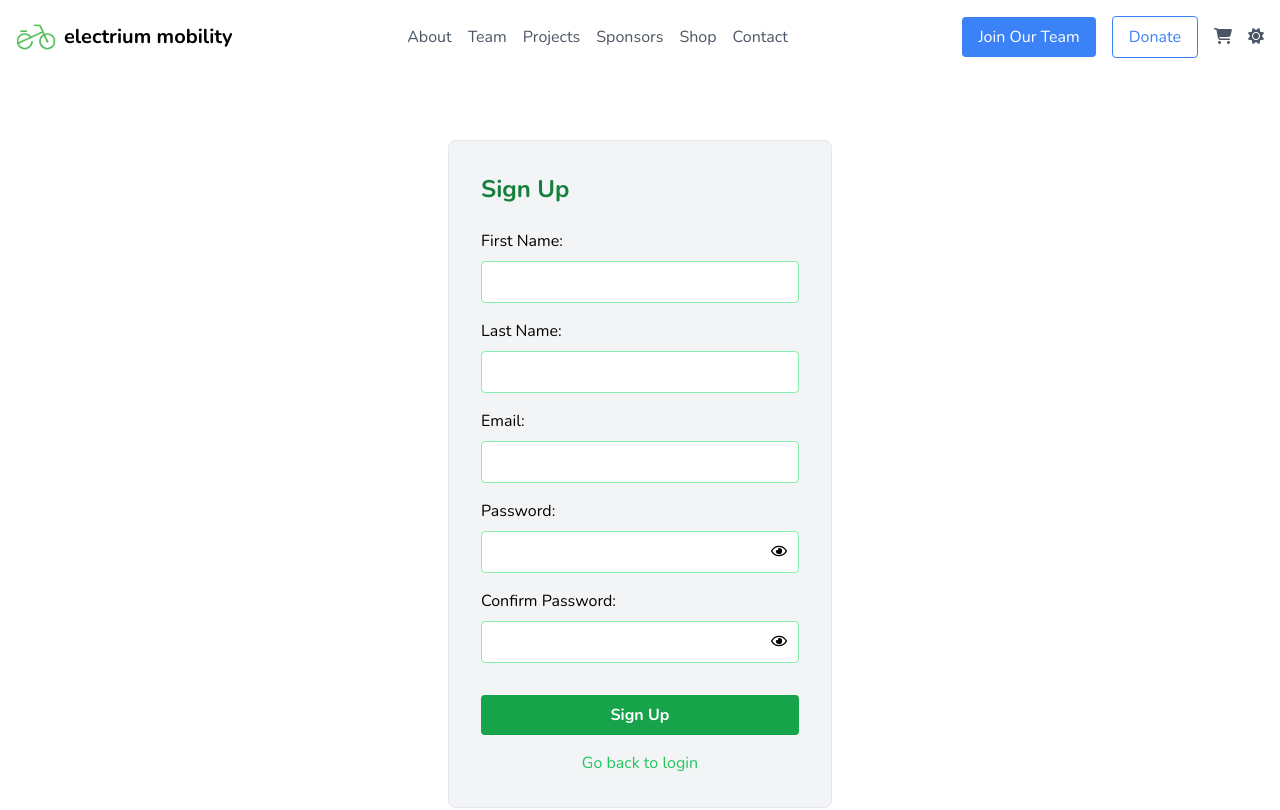
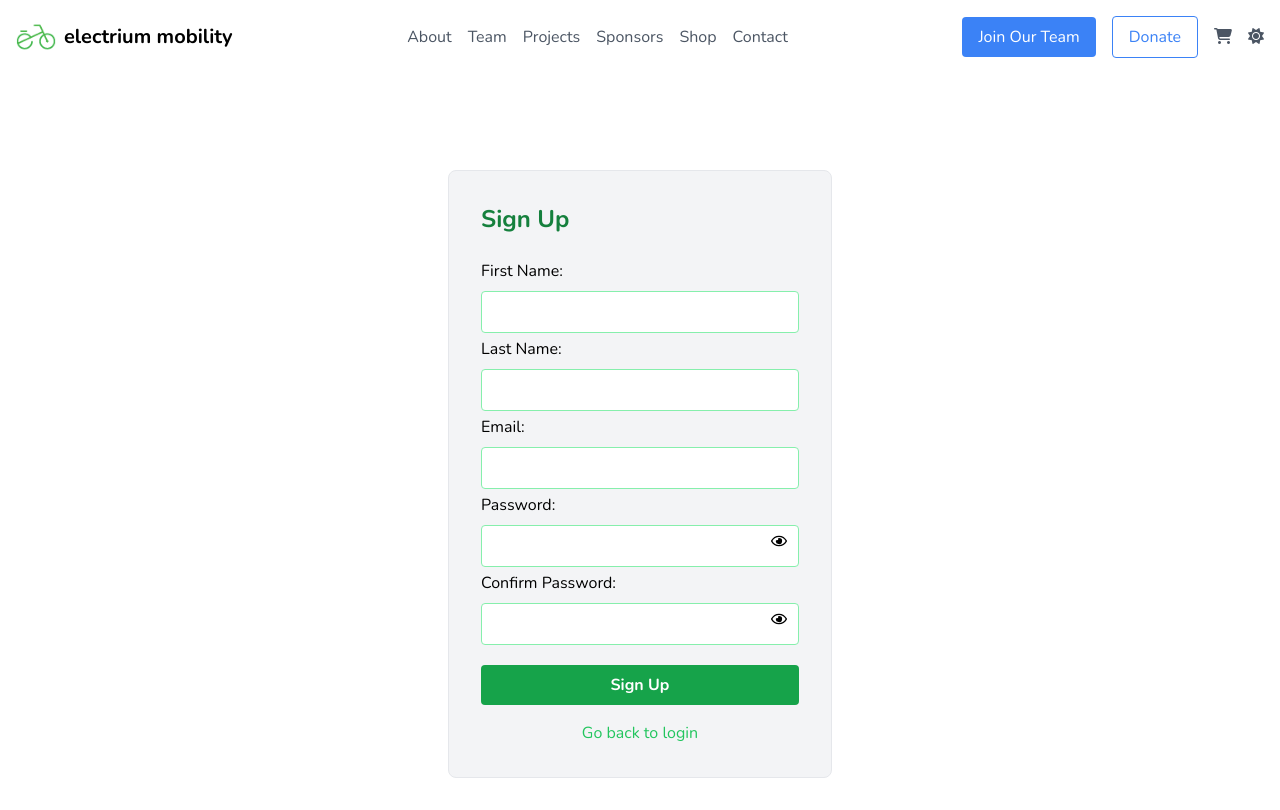
Before and after one commit to Electrium-Mobility/Electrium-store, a Next.js app: page /signup in a window 1280 px wide. Shown: the top 810 px of the page. Built offline with nearby package versions, Linux system fonts and the light colour scheme; no server answers.

Commit message:
Adds field validation for sign up page

```diff
--- a/app/signup/page.tsx
+++ b/app/signup/page.tsx
@@ -6,54 +6,120 @@ import Link from "next/link";
 import { FaRegEye, FaRegEyeSlash } from "react-icons/fa";
 
 export default function SignupPage() {
+  // State for form fields
+  const [formData, setFormData] = useState({
+    first_name: '',
+    last_name: '',
+    email: '',
+    password: '',
+    confirmPassword: ''
+  });
+
   const [showPassword, setShowPassword] = useState(false);
   const [showConfirmPassword, setShowConfirmPassword] = useState(false);
-  const [password, setPassword] = useState("");
-  const [confirmPassword, setConfirmPassword] = useState("");
+  const [passwordMatch, setPasswordMatch] = useState(true);
+  const [serverErrors, setServerErrors] = useState<{[key: string]: string[]}>({});
 
-  const [passwordMatch, setPasswordMatch] = useState(true);
-
+  // Handle input changes
+  const handleInputChange = (e: React.ChangeEvent<HTMLInputElement>) => {
+    const { name, value } = e.target;
+    setFormData(prev => ({
+      ...prev,
+      [name]: value
+    }));
+  };
   const togglePasswordVisibility = () => {
     setShowPassword(!showPassword);
   };
+
   const toggleConfirmPasswordVisibility = () => {
     setShowConfirmPassword(!showConfirmPassword);
   };
 
   useEffect(() => {
-    function comparePasswords() {
-      if (password === confirmPassword) {
-        setPasswordMatch(true);
-      } else {
-        setPasswordMatch(false);
+    setPasswordMatch(formData.password === formData.confirmPassword);
+  }, [formData.password, formData.confirmPassword]);
+
+  const handleSubmit = async (formDataSubmit: FormData) => {
+    if (!passwordMatch) return;
+
+    // Only clear errors for fields that have new submissions
+    const newServerErrors = { ...serverErrors };
+    Object.keys(newServerErrors).forEach(key => {
+      if (formDataSubmit.get(key)) {
+        delete newServerErrors[key];
       }
+    });
+    setServerErrors(newServerErrors);
+
+    const response = await signup(formDataSubmit);
+
+    if (response && 'errors' in response) {
+      setServerErrors(prev => ({
+        ...prev,
+        ...response.errors
+      }));
+      return;
     }
-    comparePasswords();
-  }, [password, confirmPassword]);
+  };
 
   return (
     <div className="h-screen w-full flex items-center justify-center">
-      <form className="bg-gray-100 border border-gray-200 p-8 rounded-lg w-full max-w-sm" action={(data) => {setPassword(""); setConfirmPassword(""); signup(data)}}>
+      <form className="bg-gray-100 border border-gray-200 p-8 rounded-lg w-full max-w-sm" action={handleSubmit}>
         <h2 className="text-2xl font-bold mb-6 text-green-700">Sign Up</h2>
+
         <label htmlFor="first_name" className="block text-black mb-2">First Name:</label>
-        <input id="first_name" name="first_name" type="text" required className="w-full p-2 mb-4 border border-green-300 rounded" />
+        <input
+          id="first_name"
+          name="first_name"
+          type="text"
+          value={formData.first_name}
+          onChange={handleInputChange}
+          required
+          className="w-full p-2 mb-1 border border-green-300 rounded"
+        />
+        {serverErrors.first_name && (
+          <p className="text-red-500 text-sm mb-2">{serverErrors.first_name[0]}</p>
+        )}
+
         <label htmlFor="last_name" className="block text-black mb-2">Last Name:</label>
-        <input id="last_name" name="last_name" type="text" required className="w-full p-2 mb-4 border border-green-300 rounded" />
+        <input
+          id="last_name"
+          name="last_name"
+          type="text"
+          value={formData.last_name}
+          onChange={handleInputChange}
+          required
+          className="w-full p-2 mb-1 border border-green-300 rounded"
+        />
+        {serverErrors.last_name && (
+          <p className="text-red-500 text-sm mb-2">{serverErrors.last_name[0]}</p>
+        )}
+
         <label htmlFor="email" className="block text-black mb-2">Email:</label>
-        <input id="email" name="email" type="email" required className="w-full p-2 mb-4 border border-green-300 rounded" />
+        <input
+          id="email"
+          name="email"
+          type="email"
+          value={formData.email}
+          onChange={handleInputChange}
+          required
+          className="w-full p-2 mb-1 border border-green-300 rounded"
+        />
+        {serverErrors.email && (
+          <p className="text-red-500 text-sm mb-2">{serverErrors.email[0]}</p>
+        )}
+
         <label htmlFor="password" className="block text-black mb-2">Password:</label>
         <div className="relative">
           <input
             id="password"
             name="password"
-            value={password}
+            value={formData.password}
             type={showPassword ? "text" : "password"}
-            onChange={(e) => setPassword(e.target.value)}
-            pattern="^(?=.*[A-Za-z])(?=.*\d)(?=.*[^A-Za-z0-9])[\S]{8,}$"
+            onChange={handleInputChange}
             required
-            className="w-full p-2 pr-9 mb-4 border border-green-300 rounded"
-            onInvalid={(e) => (e.target as HTMLInputElement).setCustomValidity("Password must contain at least 8 characters, one letter, one number, and one special character")} // Set custom message on invalid
-            onInput={(e) => (e.target as HTMLInputElement).setCustomValidity("")} // Clear custom message on input
+            className="w-full p-2 pr-9 mb-1 border border-green-300 rounded"
           />
           <span
             onClick={togglePasswordVisibility}
@@ -63,16 +129,20 @@ export default function SignupPage() {
             {showPassword ? <FaRegEyeSlash /> : <FaRegEye />}
           </span>
         </div>
-        <label htmlFor="confirmpassword" className="block text-black mb-2">Confirm Password:</label>
+        {serverErrors.password && (
+          <p className="text-red-500 text-sm mb-2">{serverErrors.password[0]}</p>
+        )}
+
+        <label htmlFor="confirmPassword" className="block text-black mb-2">Confirm Password:</label>
         <div className="relative">
           <input
-            id="confirmpassword"
-            name="confirmpassword"
-            value={confirmPassword}
+            id="confirmPassword"
+            name="confirmPassword"
+            value={formData.confirmPassword}
             type={showConfirmPassword ? "text" : "password"}
-            onChange={(e) => setConfirmPassword(e.target.value)}
+            onChange={handleInputChange}
             required
-            className="w-full p-2 pr-9 mb-4 border border-green-300 rounded"
+            className="w-full p-2 pr-9 mb-1 border border-green-300 rounded"
           />
           <span
             onClick={toggleConfirmPasswordVisibility}
@@ -82,8 +152,18 @@ export default function SignupPage() {
             {showConfirmPassword ? <FaRegEyeSlash /> : <FaRegEye />}
           </span>
         </div>
-        {!passwordMatch && <p className="text-red-500 mt-[-5px] mb-[-5px] text-sm">Passwords do not match</p>}
-        <button disabled={!passwordMatch} type="submit" className="w-full bg-green-600 font-bold text-white px-4 py-2 mt-4 rounded hover:bg-green-500">Sign Up</button>
+        {!passwordMatch && (
+          <p className="text-red-500 text-sm mb-2">Passwords do not match</p>
+        )}
+
+        <button
+          disabled={!passwordMatch}
+          type="submit"
+          className="w-full bg-green-600 font-bold text-white px-4 py-2 mt-4 rounded hover:bg-green-500 disabled:bg-gray-400 disabled:cursor-not-allowed"
+        >
+          Sign Up
+        </button>
+
         <Link href="/login">
           <p className="block text-center text-green-500 mt-4 hover:underline">Go back to login</p>
         </Link>
```
